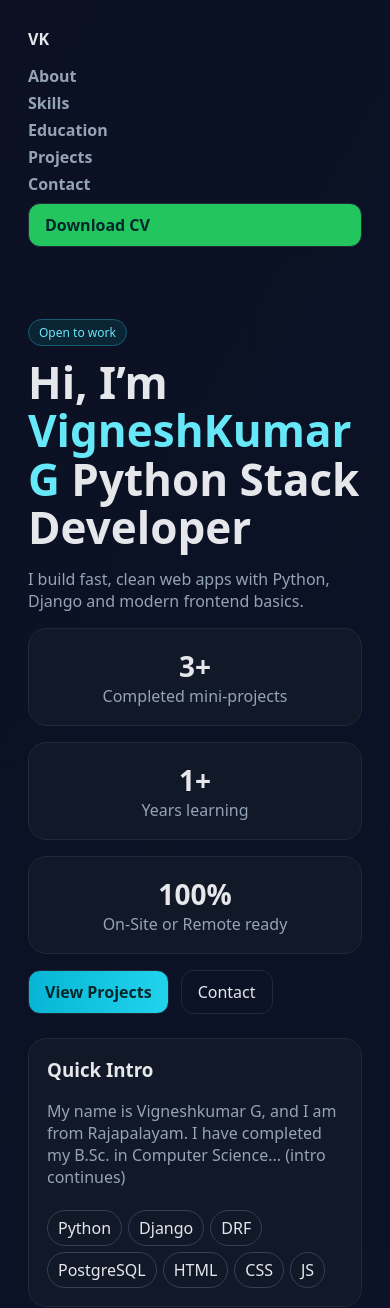
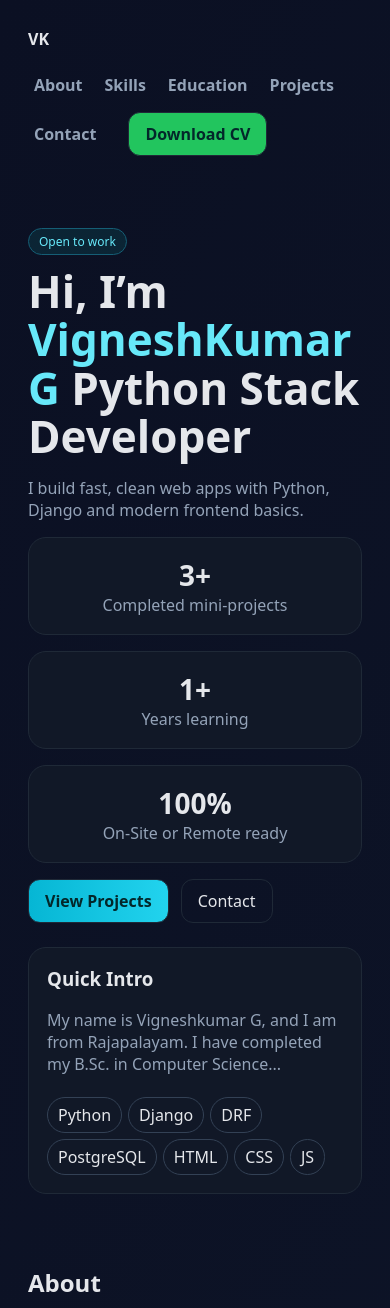
Before and after one commit to uthaman-art/portfolio_site, a Django app: page / in a window 390 px wide. Shown: the top 1308 px of the page. Run offline with Django 5.2, Linux system fonts and the light colour scheme.

Commit message:
fix: correct index.html changes

```diff
--- a/main/templates/index.html
+++ b/main/templates/index.html
@@ -44,12 +44,31 @@
     .kpi .card{flex:1;min-width:180px;text-align:center}
     @media (max-width:900px){ .hero{grid-template-columns:1fr} }
     /* Navbar Responsive */
-    @media (max-width:600px){
-      header { flex-direction: column; align-items:flex-start; gap:10px; }
-      nav { flex-direction: column; align-items: flex-start; width: 100%; gap: 0;}
-      nav a { margin: 5px 0 0 0; display: block; width: 100%; }
-      nav a.btn.download { width: 100%; margin-left: 0; margin-top: 8px;}
-    }
+    @media (max-width:600px)
+    nav {
+          display: flex;
+          align-items: center;
+          gap: 16px;
+          flex-wrap: wrap;
+        }
+
+    nav a {
+            color: var(--muted);
+            text-decoration: none;
+            font-weight: 600;
+            padding: 6px 0;
+            margin: 0 6px;
+            display: inline-block;
+             width: auto;
+           }
+    nav a.btn.download {
+                        margin-left: 16px;
+                        width: auto;
+                        text-align: center;
+                        }
+
+
+
     /* Contact Section */
     #contact { margin: 36px 0; }
     .contact-box {
@@ -155,7 +174,7 @@
       </div>
       <div class="card">
         <h3 style="margin-top:0">Quick Intro</h3>
-        <p class="muted">My name is Vigneshkumar G, and I am from Rajapalayam. I have completed my B.Sc. in Computer Science... (intro continues)</p>
+        <p class="muted">My name is Vigneshkumar G, and I am from Rajapalayam. I have completed my B.Sc. in Computer Science...</p>
         <div id="badges">
           <span class="pill">Python</span><span class="pill">Django</span><span class="pill">DRF</span>
           <span class="pill">PostgreSQL</span><span class="pill">HTML</span><span class="pill">CSS</span><span class="pill">JS</span>
```
